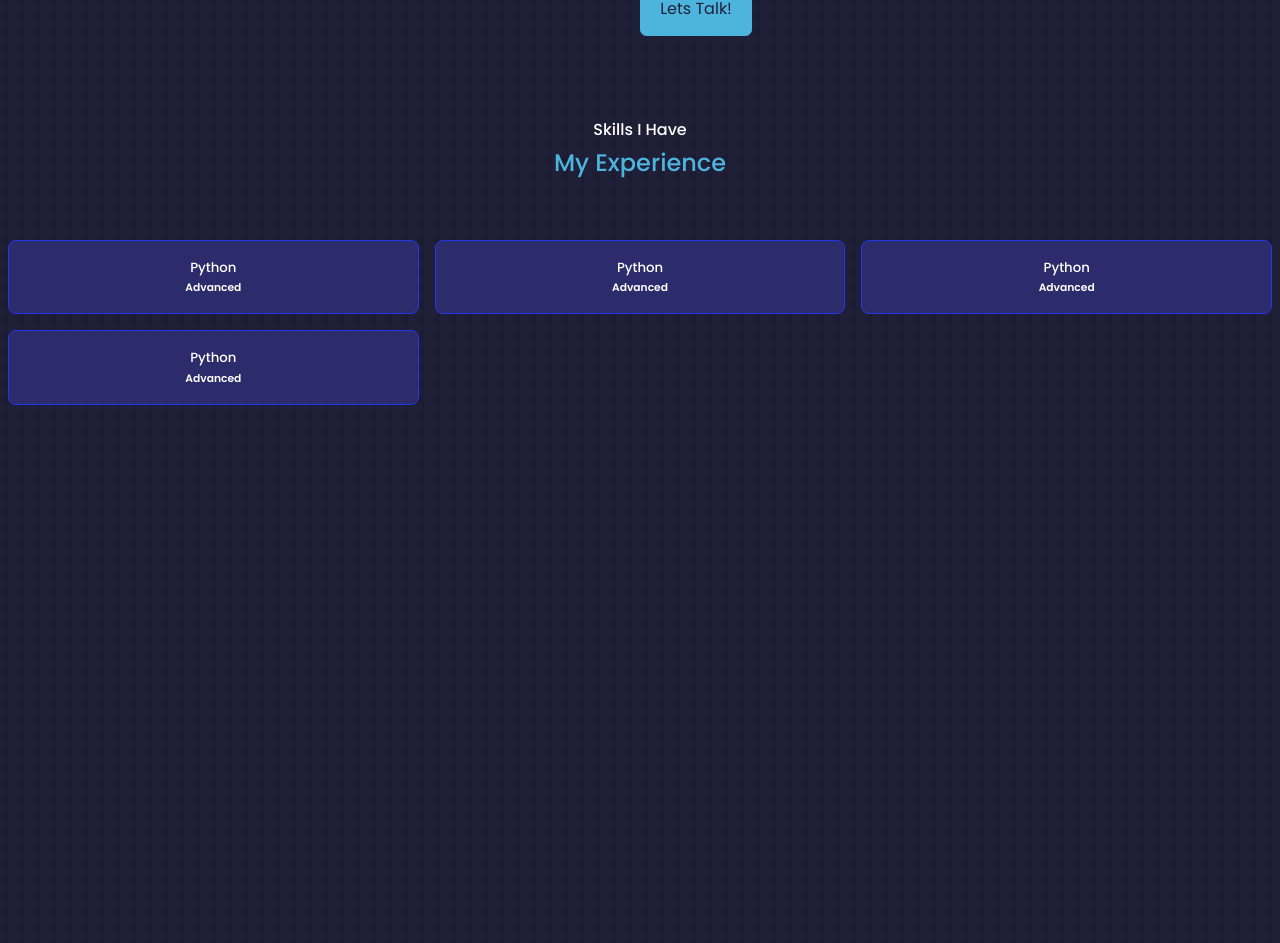
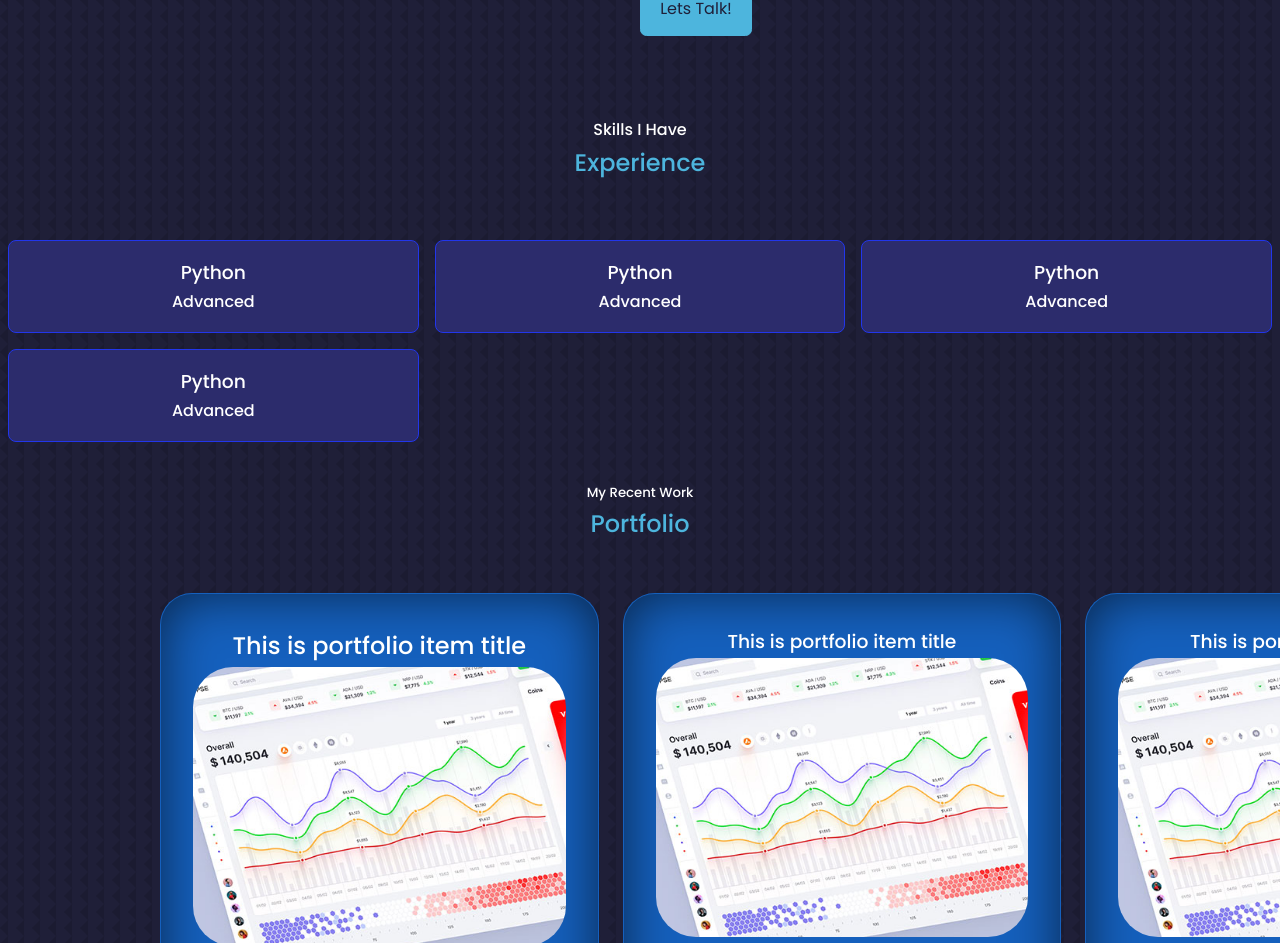
Before and after one commit to nikthe883/react-js-portfolio, a React (Create React App) app: page / in a window 1280 px wide. Shown: the part 1416-2359 px from the top of the page. Built offline with nearby package versions, Linux system fonts and the light colour scheme.

Commit message:
some more upgrades

```diff
--- a/src/components/experiance/Experience.jsx
+++ b/src/components/experiance/Experience.jsx
@@ -12,13 +12,13 @@ const Experience = () => {
   return (
     <section id="experience">
       <h4>Skills I Have</h4>
-      <h2>My Experience</h2>
+      <h2> Experience</h2>
       <div className=".container experience__container">
         {data.map(({title, experiance }) => {
           return (
             <div className="experience__language">
-              <h5>Python</h5>
-              <h6>Advanced</h6>
+              <h3>Python</h3>
+              <h4>Advanced</h4>
             </div>
           );
         })}
--- a/src/components/experiance/experiance.css
+++ b/src/components/experiance/experiance.css
@@ -1,3 +1,8 @@
+#experience{
+    height: auto;
+}
+
+
 h4,h2{
     text-align: center;
 }
```
